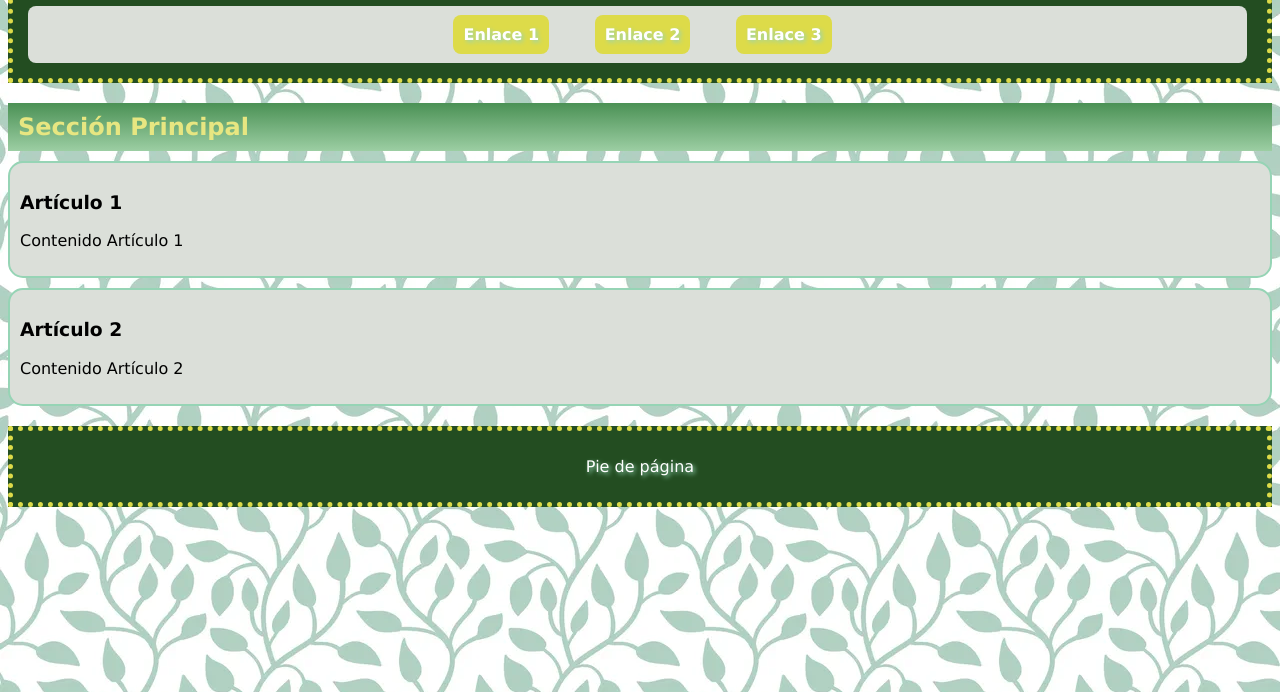
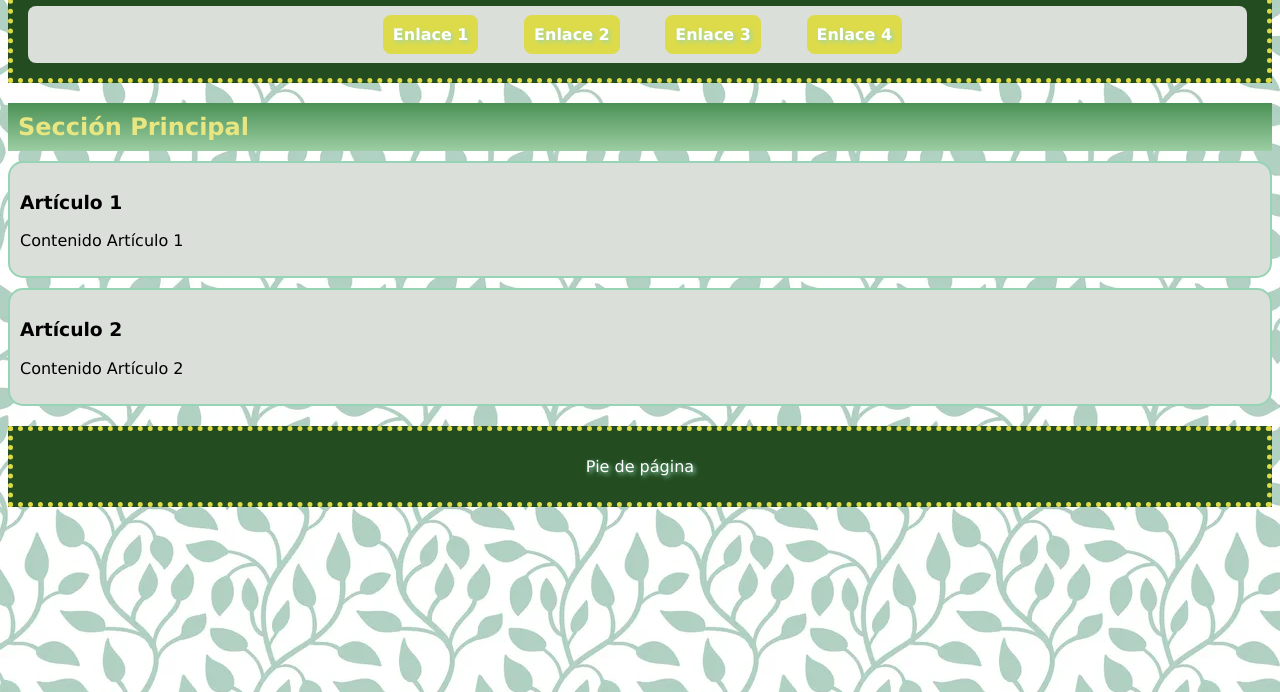
Before and after one commit to 0xnamelessDev/Act-15, a plain HTML site: page index.html in a window 1280 px wide. Shown: the part 108-800 px from the top of the page. Drawn offline with Linux system fonts and the light colour scheme.

Commit message:
Se ha añadido un cuarto elemento en el menú

```diff
--- a/index.html
+++ b/index.html
@@ -17,6 +17,7 @@
                 <li><a href="#" class="ibtn"><span>Enlace 1</span></a></li>
                 <li><a href="#" class="ibtn"><span>Enlace 2</span></a></li>
                 <li><a href="#" class="ibtn"><span>Enlace 3</span></a></li>
+                <li><a href="#" class="ibtn"><span>Enlace 4</span></a></li>
             </ul>
         </nav>
     </header>
```
